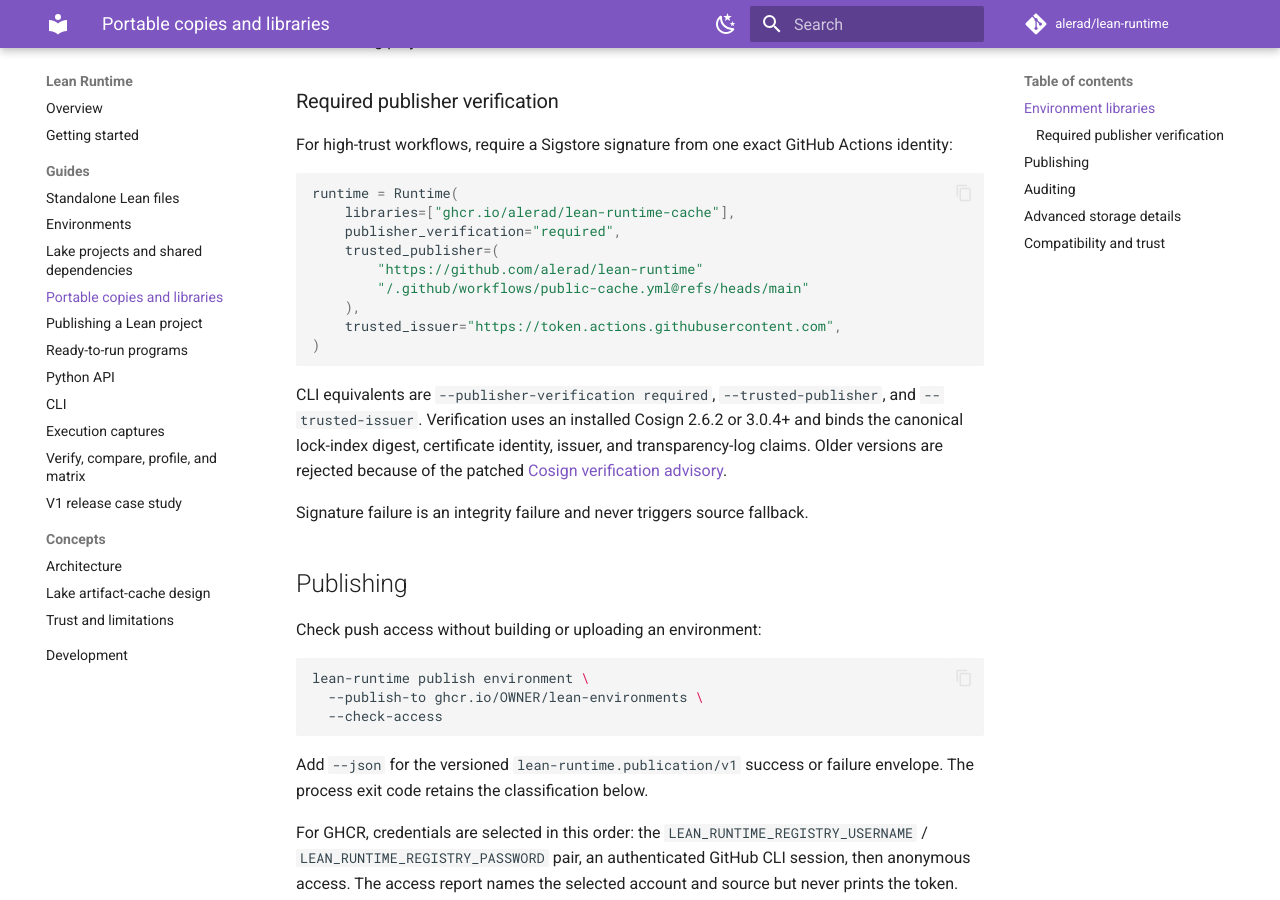
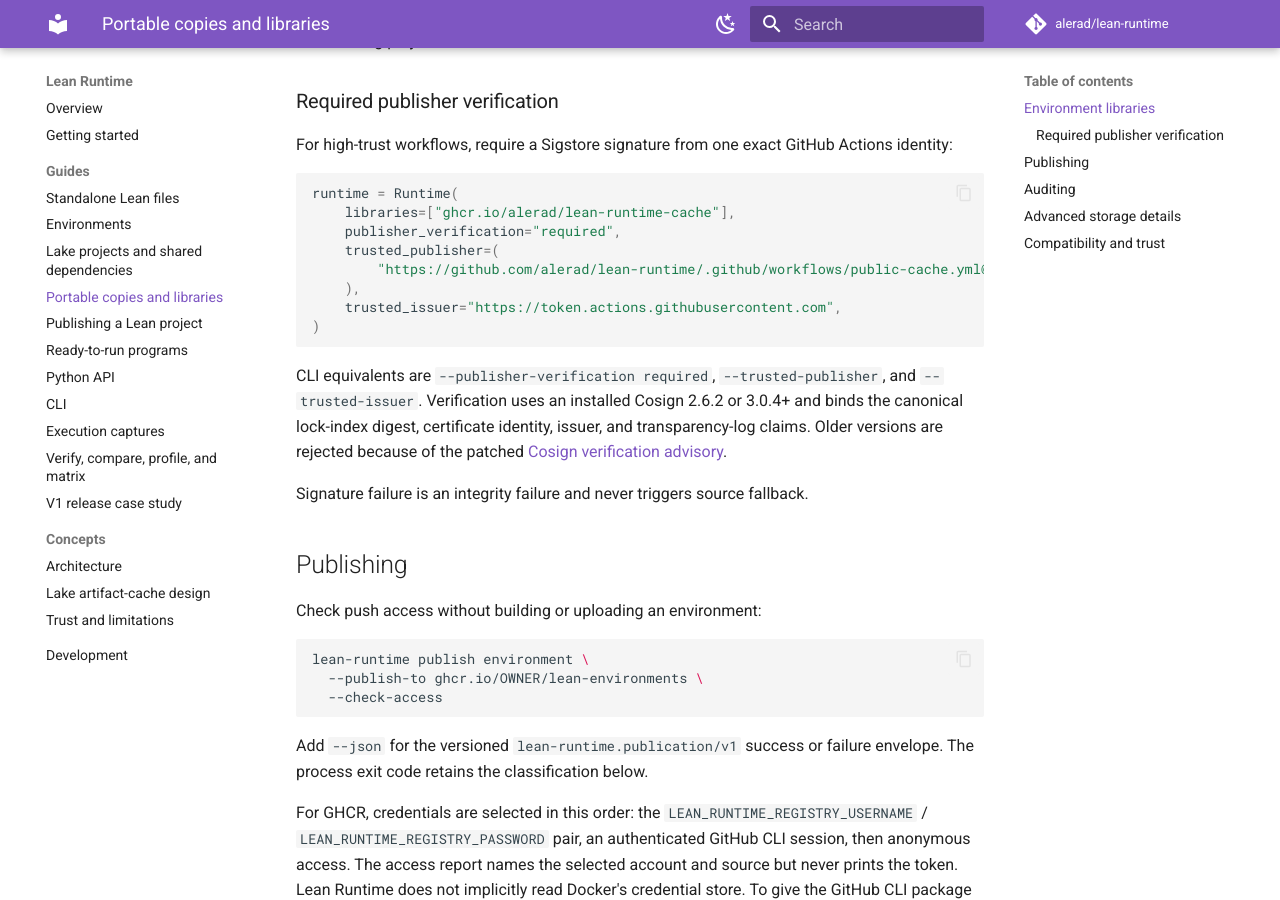
Before and after one commit to alerad/lean-runtime, an MkDocs documentation site: the page built from docs/portable-copies.md, in a window 1280 px wide and 900 px high, scrolled down 1821 px. Built offline with MkDocs 1.6.1 and Material for MkDocs 9.7.7, drawn with Linux system fonts in a browser that asks for light colours; comment, search, counter and statistics services are not loaded; some of the changed lines change nothing that is shown.

Commit message:
Keep the trusted-publisher example on one line
ruff format checks Python code blocks inside Markdown, and the implicit
string concatenation I introduced fits on a single line within the
configured width.

```diff
--- a/docs/portable-copies.md
+++ b/docs/portable-copies.md
@@ -101,8 +101,7 @@
     libraries=["ghcr.io/alerad/lean-runtime-cache"],
     publisher_verification="required",
     trusted_publisher=(
-        "https://github.com/alerad/lean-runtime"
-        "/.github/workflows/public-cache.yml@refs/heads/main"
+        "https://github.com/alerad/lean-runtime/.github/workflows/public-cache.yml@refs/heads/main"
     ),
     trusted_issuer="https://token.actions.githubusercontent.com",
 )
```
